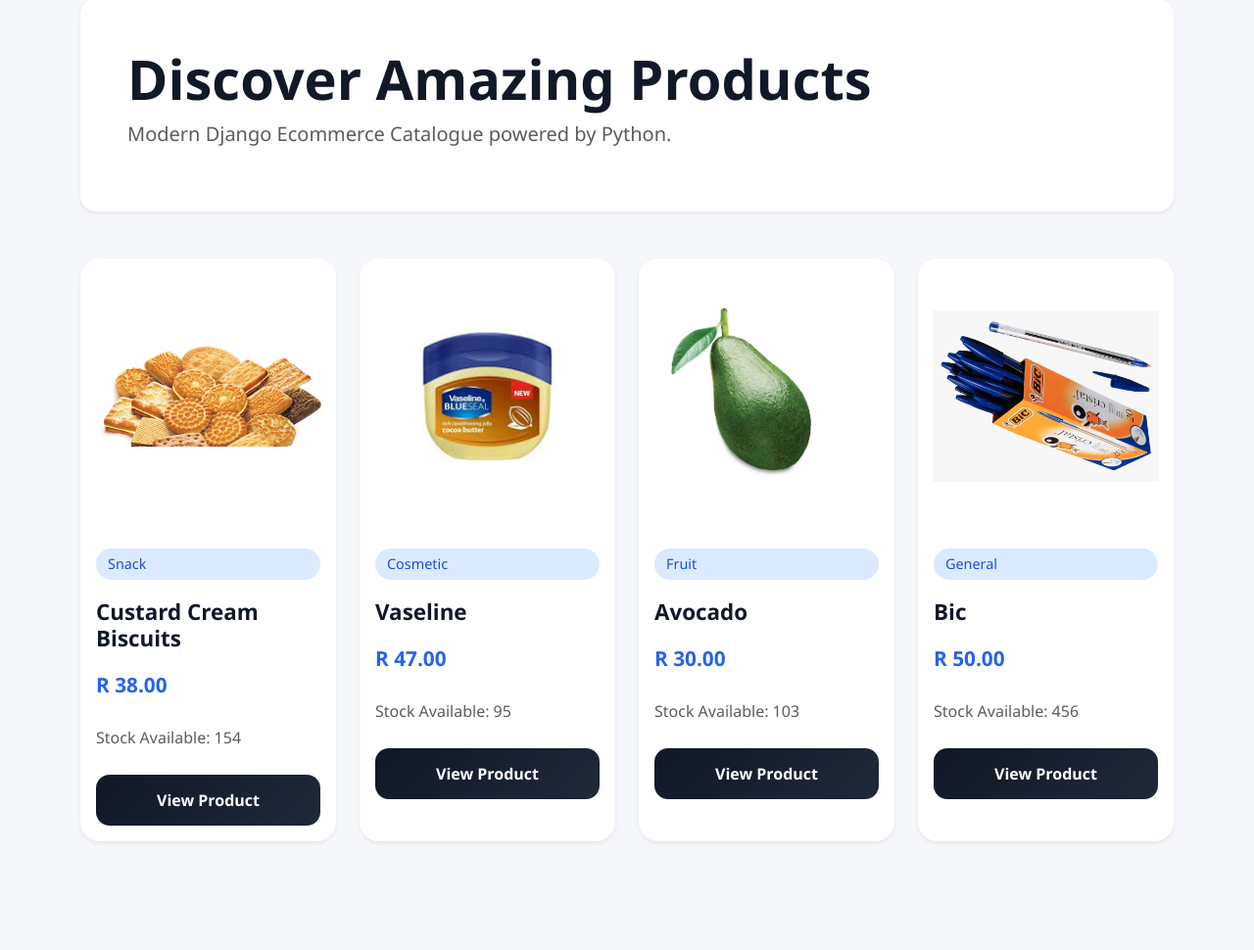
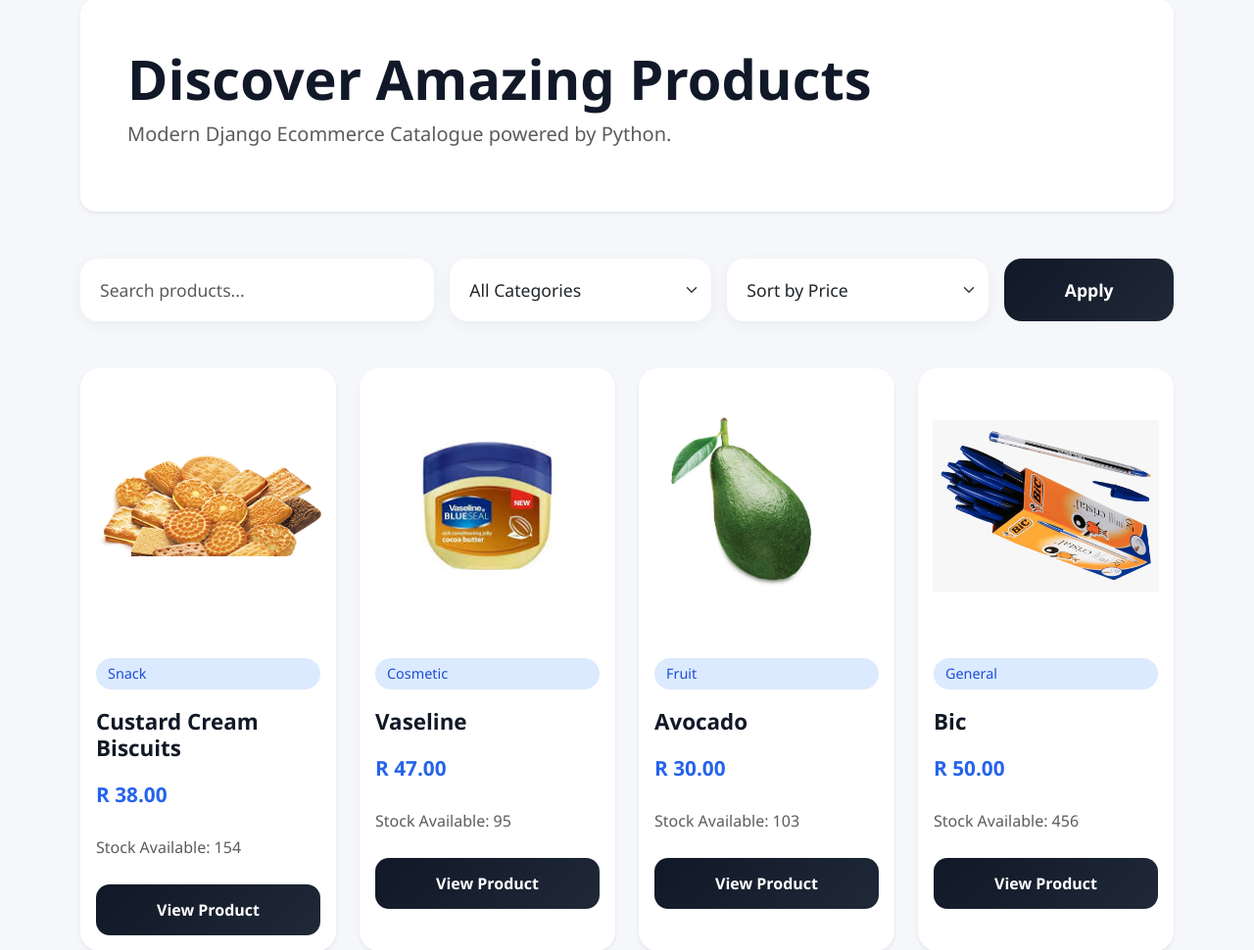
Before and after one commit to lusuJR/django-product-catalog, a Django app: page / in a window 1280 px wide. Shown: the part 167-1137 px from the top of the page at 98% size. Run offline with Django 5.2, Linux system fonts and the light colour scheme; data comes from the database, SQL or seed files in the repository.

Commit message:
add filter function to the shop

```diff
--- a/products/templates/products/index.html
+++ b/products/templates/products/index.html
@@ -12,7 +12,48 @@
         Modern Django Ecommerce Catalogue powered by Python.
     </p>
 </div>
+<form method="GET" class="row g-3 mb-5 filter-form">
 
+    <div class="col-md-4">
+        <input type="text"
+               name="search"
+               class="form-control"
+               placeholder="Search products..."
+               value="{{ search_query|default:'' }}">
+    </div>
+
+    <div class="col-md-3">
+        <select name="category" class="form-select">
+            <option value="">All Categories</option>
+
+            {% for category in categories %}
+                <option value="{{ category }}"
+                    {% if category_filter == category %}selected{% endif %}>
+                    {{ category }}
+                </option>
+            {% endfor %}
+        </select>
+    </div>
+
+    <div class="col-md-3">
+        <select name="sort" class="form-select">
+            <option value="">Sort by Price</option>
+            <option value="low" {% if sort_price == 'low' %}selected{% endif %}>
+                Price: Low to High
+            </option>
+            <option value="high" {% if sort_price == 'high' %}selected{% endif %}>
+                Price: High to Low
+            </option>
+        </select>
+    </div>
+
+    <div class="col-md-2">
+        <button type="submit" class="btn btn-dark w-100">
+            Apply
+        </button>
+    </div>
+
+</form>
 <div class="row">
     {% for product in products %}
     <div class="col-lg-3 col-md-6 mb-4">
--- a/products/views.py
+++ b/products/views.py
@@ -2,8 +2,36 @@
 from .models import Product
 
 def product_list(request):
-    products = Product.objects.all().order_by('-created_at')
-    return render(request, 'products/index.html', {'products': products})
+    products = Product.objects.all()
+
+    search_query = request.GET.get('search')
+    category_filter = request.GET.get('category')
+    sort_price = request.GET.get('sort')
+
+    if search_query:
+        products = products.filter(name__icontains=search_query)
+
+    if category_filter:
+        products = products.filter(category__iexact=category_filter)
+
+    if sort_price == 'low':
+        products = products.order_by('price')
+    elif sort_price == 'high':
+        products = products.order_by('-price')
+    else:
+        products = products.order_by('-created_at')
+
+    categories = Product.objects.values_list('category', flat=True).distinct()
+
+    context = {
+        'products': products,
+        'categories': categories,
+        'search_query': search_query,
+        'category_filter': category_filter,
+        'sort_price': sort_price,
+    }
+
+    return render(request, 'products/index.html', context)
 
 def product_detail(request, pk):
     product = get_object_or_404(Product, pk=pk)
--- a/static/css/style.css
+++ b/static/css/style.css
@@ -139,6 +139,32 @@
     background: linear-gradient(135deg, #1f2937, #111827);
 }
 
+
+.filter-form .form-control,
+.filter-form .form-select{
+    height:64px;
+    border:none;
+    border-radius:18px;
+    padding:0 20px;
+    font-size:1.1rem;
+    box-shadow:0 4px 15px rgba(0,0,0,0.05);
+}
+
+.filter-form .form-control:focus,
+.filter-form .form-select:focus{
+    box-shadow:0 0 0 4px rgba(37,99,235,0.15);
+    border:none;
+}
+
+.filter-form .btn-dark{
+    height:64px;
+    border-radius:18px;
+    font-size:1.1rem;
+}
+
+
+
+
 /* Footer */
 .footer {
     margin-top: 80px;
```
